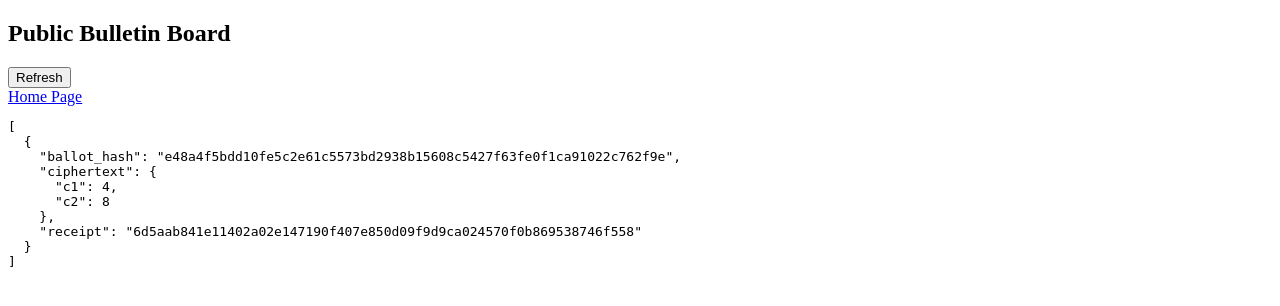
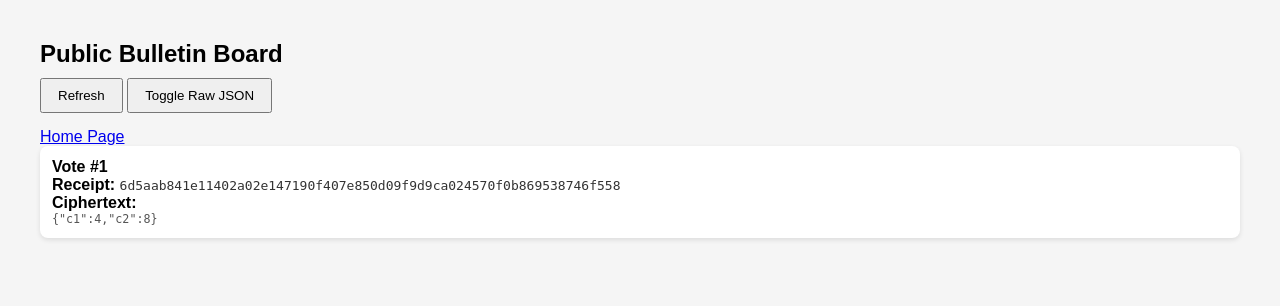
Before and after one commit to ChristopherSmith101/E2E_Voting, a Flask app: page /board in a window 1280 px wide. Shown: the top 306 px of the page. Run offline with Flask 3, Linux system fonts and the light colour scheme; data comes from the database, SQL or seed files in the repository; both versions use the stored data as it was before the commit.

Commit message:
Made prettier

```diff
--- a/web/templates/board.html
+++ b/web/templates/board.html
@@ -2,26 +2,106 @@
 <html>
 <head>
     <title>Bulletin Board</title>
+    <style>
+        body {
+            font-family: Arial, sans-serif;
+            margin: 40px;
+            background-color: #f5f5f5;
+        }
+
+        h2 {
+            margin-bottom: 10px;
+        }
+
+        button {
+            padding: 8px 16px;
+            margin-bottom: 15px;
+            cursor: pointer;
+        }
+
+        .vote {
+            background: white;
+            padding: 12px;
+            margin-bottom: 10px;
+            border-radius: 8px;
+            box-shadow: 0 2px 5px rgba(0,0,0,0.1);
+        }
+
+        .label {
+            font-weight: bold;
+        }
+
+        .receipt {
+            font-family: monospace;
+            color: #333;
+        }
+
+        .cipher {
+            font-family: monospace;
+            font-size: 0.9em;
+            color: #555;
+            word-wrap: break-word;
+        }
+
+        #raw {
+            margin-top: 20px;
+            background: #222;
+            color: #0f0;
+            padding: 10px;
+            border-radius: 6px;
+            display: none;
+        }
+    </style>
 </head>
 <body>
+
     <h2>Public Bulletin Board</h2>
 
     <button onclick="loadBoard()">Refresh</button>
-	<div><a href="/">Home Page</a></div>
+    <button onclick="toggleRaw()">Toggle Raw JSON</button>
 
-    <pre id="board"></pre>
+    <div><a href="/">Home Page</a></div>
+
+    <div id="board-container"></div>
+
+    <pre id="raw"></pre>
 
     <script>
         async function loadBoard() {
             const res = await fetch("/api/board");
             const data = await res.json();
 
-            document.getElementById("board").innerText =
+            const container = document.getElementById("board-container");
+            container.innerHTML = "";
+
+            data.forEach((vote, index) => {
+                const div = document.createElement("div");
+                div.className = "vote";
+
+                div.innerHTML = `
+                    <div><span class="label">Vote #${index + 1}</span></div>
+                    <div><span class="label">Receipt:</span>
+                        <span class="receipt">${vote.receipt}</span>
+                    </div>
+                    <div><span class="label">Ciphertext:</span></div>
+                    <div class="cipher">${JSON.stringify(vote.ciphertext)}</div>
+                `;
+
+                container.appendChild(div);
+            });
+
+            // also update raw JSON
+            document.getElementById("raw").innerText =
                 JSON.stringify(data, null, 2);
         }
 
-        // auto-load on page open
+        function toggleRaw() {
+            const raw = document.getElementById("raw");
+            raw.style.display = raw.style.display === "none" ? "block" : "none";
+        }
+
         loadBoard();
     </script>
+
 </body>
 </html>
--- a/web/templates/index.html
+++ b/web/templates/index.html
@@ -8,6 +8,8 @@
 
   <div><a href="/vote">Start Voting</a></div>
   <div><a href="/board">View Bulletin Board</a></div>
+  <div><a href="/login">Login</a></div>
+  <div><a href="/logout">Logout</a></div>
   <button onclick="location.href='/verify'">Verify Election Results</button>
 </body>
 </html>
--- a/web/templates/login.html
+++ b/web/templates/login.html
@@ -36,6 +36,7 @@
 
     .google-btn {
       display: inline-block;
+      margin-bottom: 10px;
       background: #4285F4;
       color: white;
       padding: 12px 18px;
@@ -65,6 +66,9 @@
     <a class="google-btn" href="/auth/start">
       Continue with Google
     </a>
+    <a class="google-btn" href="/">
+      Go Back to Homepage
+    </a>
 
     <div class="small">
       Authentication is handled securely by Google OAuth
```
Also changed, not shown: web/instance/app.db (deleted).
